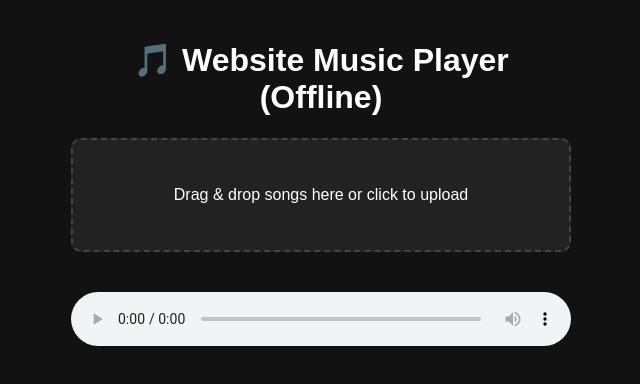
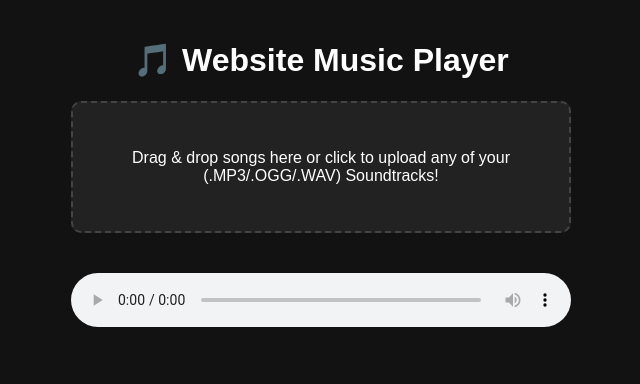
Before and after one commit to Abhishek8588/Web-Music-Player, a plain HTML site: page index.html in a window 1280 px wide. Shown: the whole page, without its empty margins (319-959 px from the left). Drawn offline with Linux system fonts and the light colour scheme.

Commit message:
Update index.html

```diff
--- a/index.html
+++ b/index.html
@@ -3,15 +3,15 @@
 <head>
   <meta charset="UTF-8" />
   <meta name="viewport" content="width=device-width, initial-scale=1.0"/>
-  <title>Offline Music Player</title>
+  <title>Web Music Player</title>
   <link rel="stylesheet" href="style.css" />
 </head>
 <body>
   <div class="container">
-    <h1>🎵 Website Music Player (Offline)</h1>
+    <h1>🎵 Website Music Player</h1>
 
     <div class="upload-area" id="drop-area">
-      <p>Drag & drop songs here or click to upload</p>
+      <p>Drag & drop songs here or click to upload any of your (.MP3/.OGG/.WAV) Soundtracks! </p>
       <input type="file" id="fileInput" accept=".mp3,.ogg,.wav" multiple hidden />
     </div>
 
```
